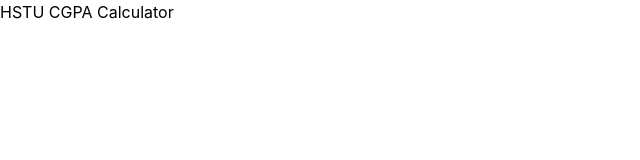
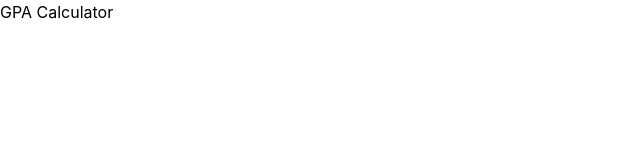
Before and after one commit to hr-sobuj/cgpa-calculator-hstu, a React (Create React App) app: page / in a window 1280 px wide. Shown: the top 160 px of the page, without its empty margins (0-640 px from the left). Built offline with nearby package versions, Linux system fonts and the light colour scheme.

Commit message:
react router set up

```diff
--- a/package.json
+++ b/package.json
@@ -8,6 +8,7 @@
     "@testing-library/user-event": "^13.5.0",
     "react": "^18.2.0",
     "react-dom": "^18.2.0",
+    "react-router-dom": "^6.4.3",
     "react-scripts": "5.0.1",
     "web-vitals": "^2.1.4"
   },
--- a/src/App.js
+++ b/src/App.js
@@ -1,7 +1,14 @@
+import {
+  Route, Routes
+} from "react-router-dom";
+import GPACalculator from "./pages/GPACalculator";
+
 
 function App() {
   return (
-    <>HSTU CGPA Calculator</>
+    <Routes>
+     <Route path="/" element={<GPACalculator />} />
+  </Routes>
   );
 }
 
--- /dev/null
+++ b/src/pages/GPACalculator.js
@@ -0,0 +1,5 @@
+export default function GPACalculator(){
+    return(
+        <>GPA Calculator</>
+    )
+}
```
Also changed, not shown: src/index.js (+7 -2 lines), 1 other file (tests, documents, lock files or other folders).
